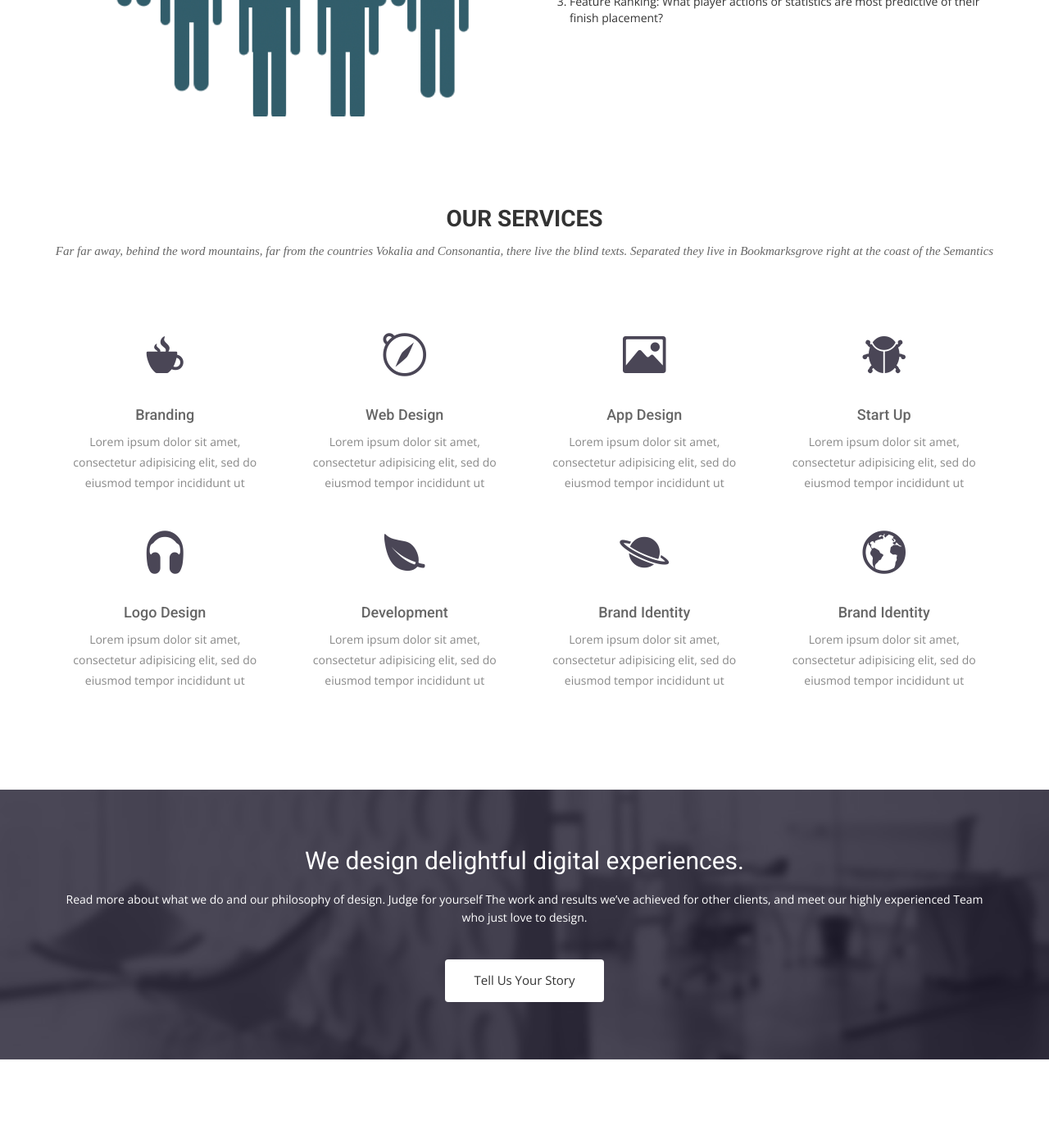
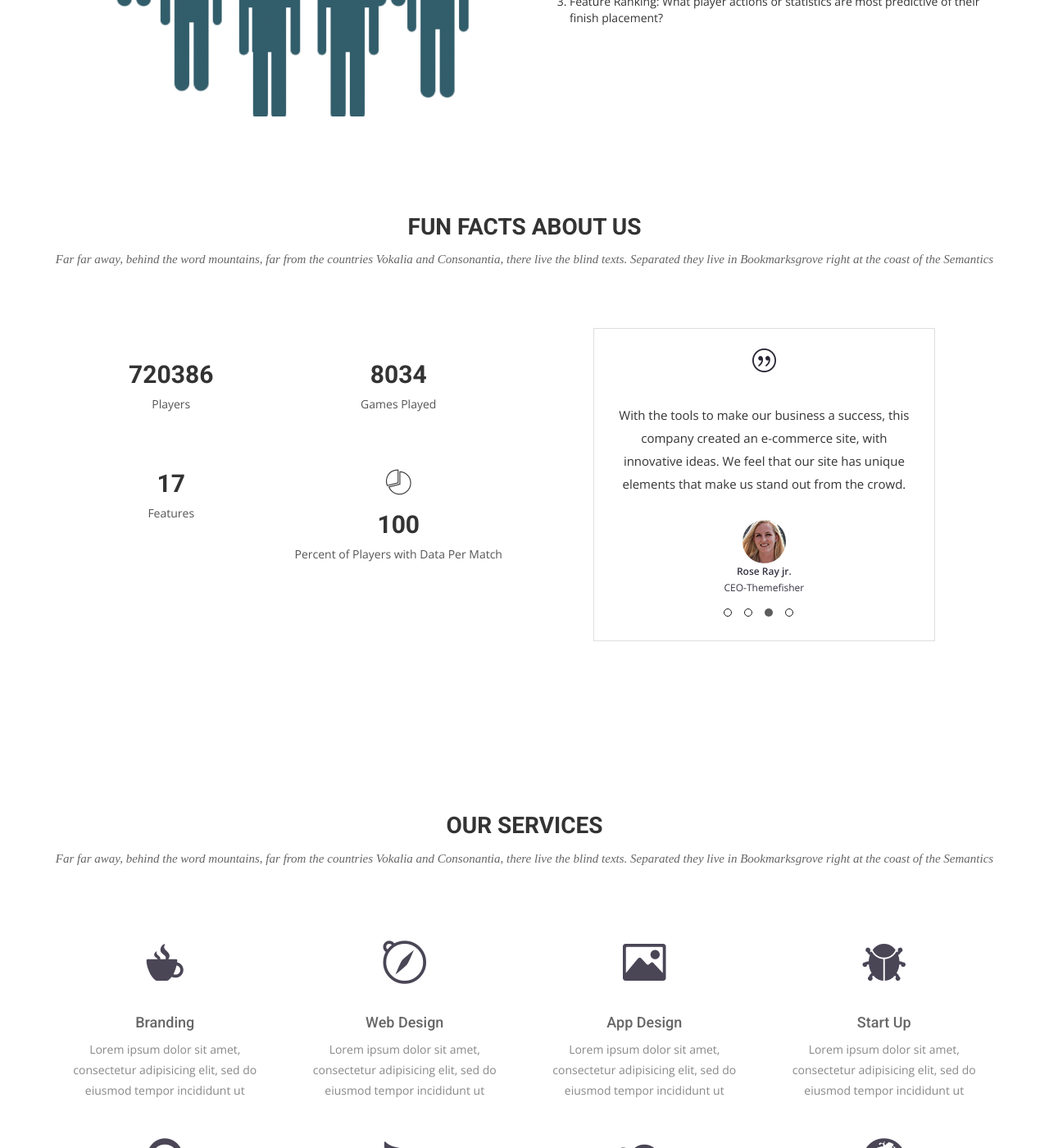
Before and after one commit to pubg-prediction/project, a Jekyll site: the page built from docs/index.html, in a window 1280 px wide and 1400 px high, scrolled down 1982 px. Shown: the whole window at 82% size. Built offline with Jekyll 4.4.1, drawn with Linux system fonts in a browser that asks for light colours; nearby versions of some CDN libraries; some web fonts are replaced; some of the changed text lies outside the part shown.

Commit message:
Edited data description

```diff
--- a/docs/_data/funfacts.yml
+++ b/docs/_data/funfacts.yml
@@ -1,12 +1,12 @@
-- counter: 20000
-  icon: ion-ios-chatboxes-outline
-  text: Cups of Coffee
-- counter: 1500
-  icon: ion-ios-glasses-outline
-  text: Gallons of Soft Drink
-- counter: 1200
-  icon: ion-ios-compose-outline
-  text: Whiteboard Markers
-- counter: 300
-  icon: ion-ios-timer-outline
-  text: Websites built
+- counter: 720386
+  icon: ion-walk
+  text: Players
+- counter: 8034
+  icon: ion-ios-tv
+  text: Games Played
+- counter: 17
+  icon: ion-podium-outline
+  text: Features
+- counter: 100
+  icon: ion-ios-pie-outline
+  text: Percent of Players with Data Per Match
--- a/docs/index.html
+++ b/docs/index.html
@@ -51,10 +51,58 @@ permalink: /
         <li>Model Prediction: How well can we predict a player's finish placement? How well can we classify winners?<br></li>
         <li>Feature Ranking: What player actions or statistics are most predictive of their finish placement?</li>
       </ol>
-
     </div>
   </div>
 </div>
+</section>
+
+<!-- Content Start -->
+<section id="testimonial">
+  <div class="container">
+    <div class="row">
+      <div class="section-title text-center">
+        <h2>Fun Facts About Us</h2>
+        <p>Far far away, behind the word mountains, far from the countries Vokalia and Consonantia, there live the blind texts. Separated they live in Bookmarksgrove right at the coast of the Semantics</p>
+      </div>
+    </div>
+    <div class="row">
+      <div class="col-md-6">
+        {% if site.data.funfacts.size > 0 %}
+        <div class="block">
+          {% for ff in site.data.funfacts %}
+          <ul class="counter-box clearfix">
+            <li>
+              <div class="block">
+                <i class="{{ ff.icon }}"></i>
+                <h4 class="counter">{{ ff.counter }}</h4>
+                <span>{{ ff.text }}</span>
+              </div>
+            </li>
+            {% endfor %}
+          </ul>
+        </div>
+        {% endif %}
+      </div>
+      <div class="col-md-6">
+        {% if site.data.testimonials.size > 0 %}
+        <div class="testimonial-carousel">
+          <div id="testimonial-slider" class="owl-carousel">
+            {% for tm in site.data.testimonials %}
+            <div>
+                <img src="img/cotation.png" alt="IMG">
+                <p>{{ tm.testimonial }}</p>
+                <div class="user">
+                  <img src="{{ tm.image }}" alt="Pepole">
+                  <p><span>{{ tm.name }}</span> {{ tm.title }}</p>
+                </div>
+            </div>
+            {% endfor %}
+          </div>
+        </div>
+        {% endif %}
+      </div>
+    </div>
+  </div>
 </section>
 
 <!-- Service Start -->
@@ -140,51 +188,3 @@ permalink: /
     </div>
   </div>
 </section>
-<!-- Content Start -->
-<section id="testimonial">
-  <div class="container">
-    <div class="row">
-      <div class="section-title text-center">
-        <h2>Fun Facts About Us</h2>
-        <p>Far far away, behind the word mountains, far from the countries Vokalia and Consonantia, there live the blind texts. Separated they live in Bookmarksgrove right at the coast of the Semantics</p>
-      </div>
-    </div>
-    <div class="row">
-      <div class="col-md-6">
-        {% if site.data.funfacts.size > 0 %}
-        <div class="block">
-          {% for ff in site.data.funfacts %}
-          <ul class="counter-box clearfix">
-            <li>
-              <div class="block">
-                <i class="{{ ff.icon }}"></i>
-                <h4 class="counter">{{ ff.counter }}</h4>
-                <span>{{ ff.text }}</span>
-              </div>
-            </li>
-            {% endfor %}
-          </ul>
-        </div>
-        {% endif %}
-      </div>
-      <div class="col-md-6">
-        {% if site.data.testimonials.size > 0 %}
-        <div class="testimonial-carousel">
-          <div id="testimonial-slider" class="owl-carousel">
-            {% for tm in site.data.testimonials %}
-            <div>
-                <img src="img/cotation.png" alt="IMG">
-                <p>{{ tm.testimonial }}</p>
-                <div class="user">
-                  <img src="{{ tm.image }}" alt="Pepole">
-                  <p><span>{{ tm.name }}</span> {{ tm.title }}</p>
-                </div>
-            </div>
-            {% endfor %}
-          </div>
-        </div>
-        {% endif %}
-      </div>
-    </div>
-  </div>
-</section>
```
Also changed, not shown: docs/img/featue-bg.png (added).
